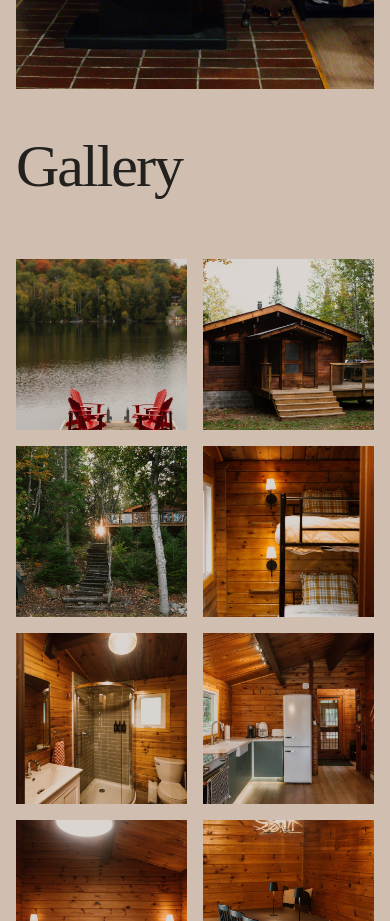
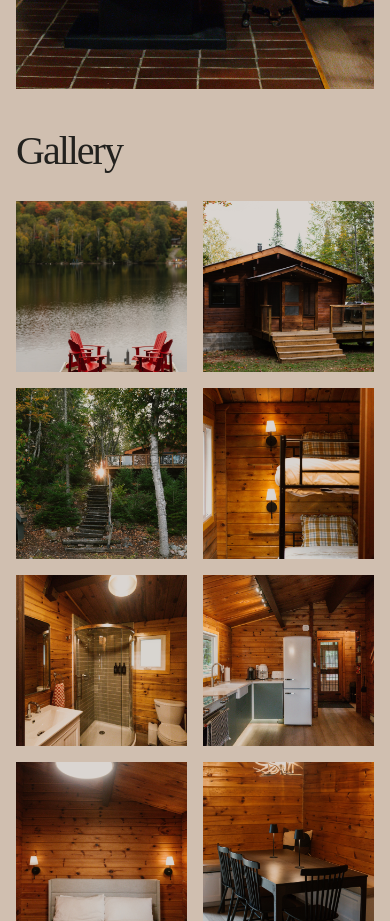
Before and after one commit to dbrags/The-Silver-Clam, a Next.js app in the folder website/: page / in a window 390 px wide. Shown: the part 2840-3761 px from the top of the page. Built offline with nearby package versions, Linux system fonts and the light colour scheme; a web font is replaced by a local one.

Commit message:
small text update

```diff
--- a/website/pages/index.tsx
+++ b/website/pages/index.tsx
@@ -230,7 +230,7 @@ export default function Home() {
       {/* Gallery Section */}
       <section>
         <div className="mx-auto p-4 md:p-8">
-          <h2 className="text-[60px] mb-12">Gallery</h2>
+          <h2 className="text-[40px] lg:text-[60px] mb-5">Gallery</h2>
 
           {/* Grid-style gallery thumbnails */}
           <div className="grid grid-cols-2 lg:grid-cols-5 gap-4 mb-12">
```
